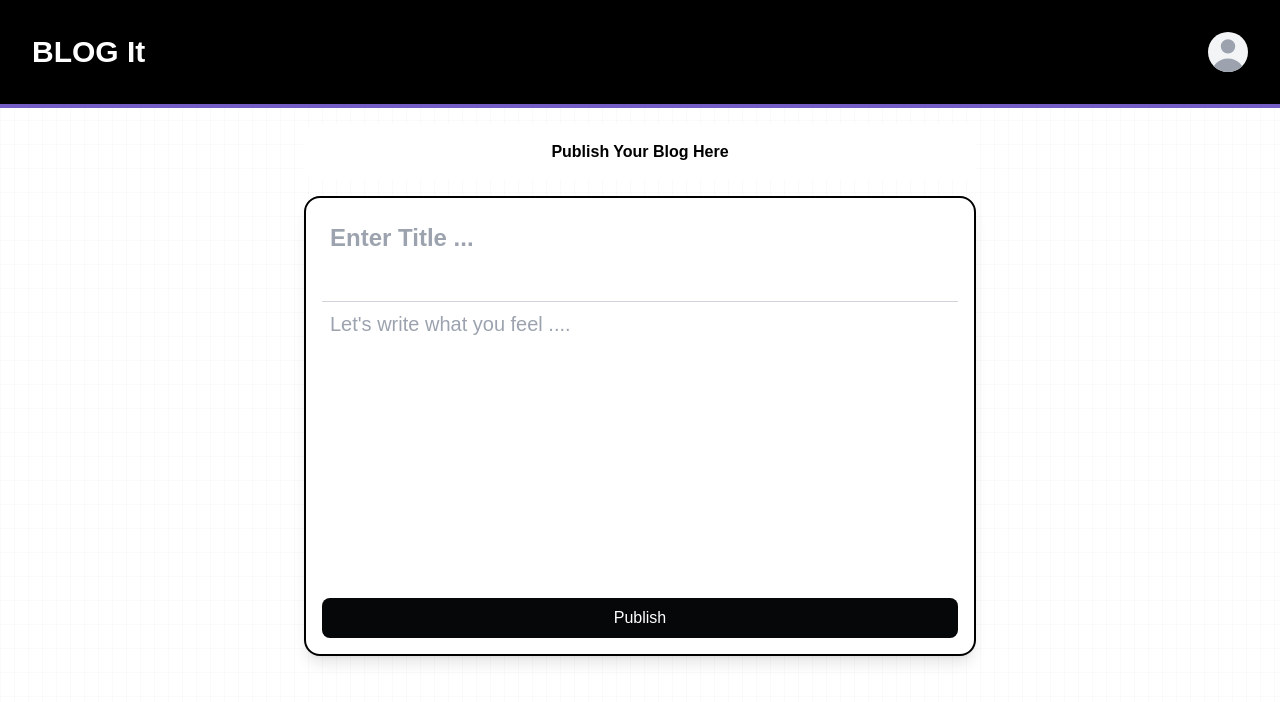
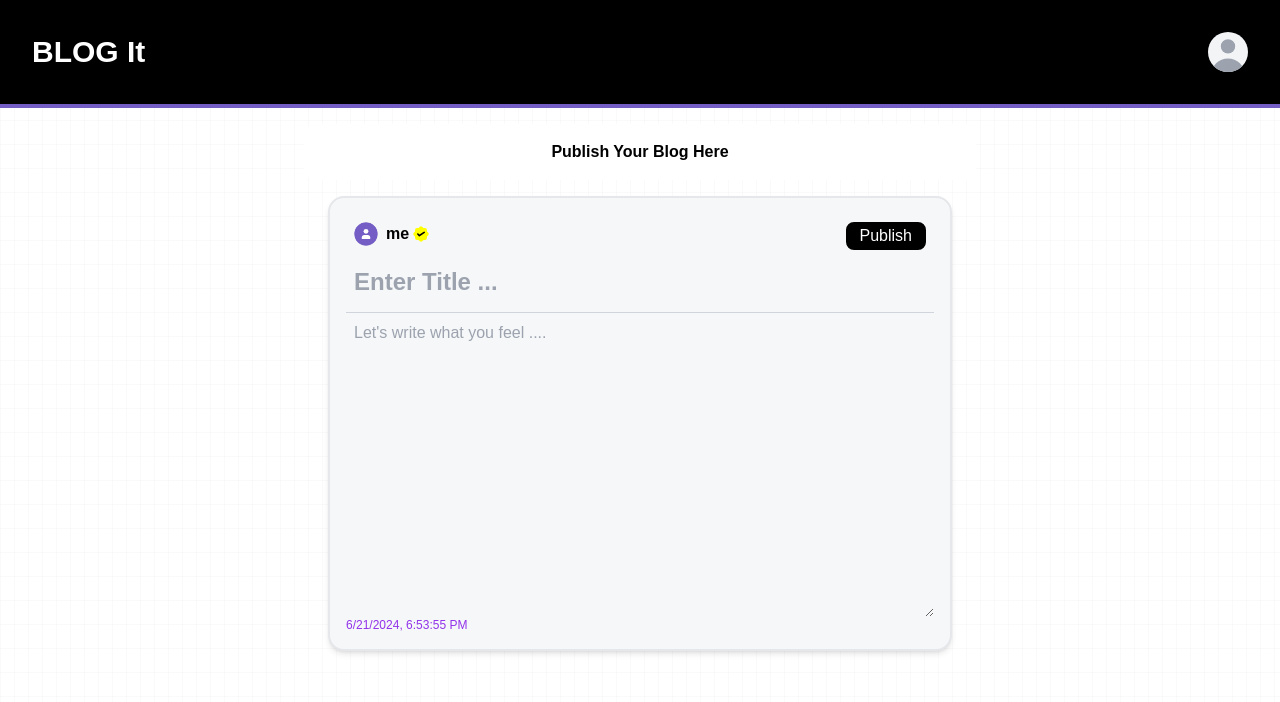
Before and after one commit to ImThanOs36/medium-blog, a React (Vite) app in the folder frontend/: page /publish in a window 1280 px wide. Shown: the top 702 px of the page. Built offline with nearby package versions, Linux system fonts and the light colour scheme; a web font is replaced by a local one.

Commit message:
publish route UI upgraded

```diff
--- a/frontend/src/components/BlogCards/BlogCard.tsx
+++ b/frontend/src/components/BlogCards/BlogCard.tsx
@@ -1,5 +1,5 @@
 
-import Dates from "../../ui/Dates"
+import Dates from "../../ui/CreatedDate"
 import Author from "../Author"
 
 
@@ -42,7 +42,7 @@ function BlogCard({
                 {updated ? <div className="text-xs font-medium">Updated</div> : ""}
                 </div>
                 <hr className="border-gray-300 "/>
-                <h2 className="text-2xl l capitalize font-extrabold font-satoshi">{title}</h2>
+                <h2 className="text-2xl  capitalize font-extrabold font-satoshi">{title}</h2>
                 <p className={`font-satoshi font-medium text-md text-gray-900 overflow-hidden w-full`}>{content.split('\n').map((line, index) => (
                     <p key={index}>
                         {line}
--- a/frontend/src/components/BlogCards/BlogsCard.tsx
+++ b/frontend/src/components/BlogCards/BlogsCard.tsx
@@ -1,6 +1,6 @@
 
 import { Link } from "react-router-dom"
-import Dates from "../../ui/Dates"
+import Dates from "../../ui/CreatedDate"
 import Author from "../Author"
 
 
--- a/frontend/src/components/BlogCards/ProfileBlogCard.tsx
+++ b/frontend/src/components/BlogCards/ProfileBlogCard.tsx
@@ -1,6 +1,6 @@
 
 import { Link, useNavigate } from "react-router-dom"
-import Dates from "../../ui/Dates"
+import Dates from "../../ui/CreatedDate"
 import StatusTag from "../../ui/StatusTag"
 import DeleteButton from "../../ui/DeleteButton"
 import EditButton from "../../ui/EditButton"
--- a/frontend/src/pages/Publish.tsx
+++ b/frontend/src/pages/Publish.tsx
@@ -7,6 +7,9 @@ import Appbar from "../components/Appbar";
 import { useQuery } from "@tanstack/react-query";
 import fetchBlogs from "../hooks/useBlog";
 import Loader from "../ui/Loader";
+import Author from "../components/Author";
+import Date from "../ui/Date";
+
 
 
 
@@ -70,17 +73,37 @@ function Publish() {
     <div className="min-h-screen">
       <Appbar isThat={false} />
       <div className="fixed inset-0 -z-10 h-full w-full bg-white bg-[linear-gradient(to_right,#8080800a_1px,transparent_1px),linear-gradient(to_bottom,#8080800a_1px,transparent_1px)] bg-[size:14px_24px]"></div>
+
+
+
+
+
+
       <div className="w-full p-4 flex justify-center flex-col items-center gap-4">
         <div className="bg-white w-full max-w-2xl flex justify-center p-4 rounded-xl font-clash_display font-semibold">
           {isEdit ? "Edit Your Blog Here" : "Publish Your Blog Here"}
         </div>
-        <form className="w-full max-w-2xl flex flex-col shadow-lg p-4 font-satoshi bg-white border-2 border-black rounded-2xl">
+        <form className="md:w-3/4 lg:w-2/4  p-4 flex flex-col  bg-[#F5F7F8] w-full border-2 border-gray-200  rounded-2xl shadow-md">
+          <div className="flex justify-between p-2">
+            <Author disable={true} author="me" />
+            <button
+              type="button"
+              className="font-satoshi text-white border-2 border-black hover:bg-[#050708]/90 max-w-28 font-medium rounded-lg bg-black px-3 text-center flex justify-center"
+              onClick={handleSubmit}
+            >
+              {loading ? (
+                <Loader />
+              ) : (
+                "Publish"
+              )}
+            </button>
+          </div>
           <div>
             <textarea
               name="title"
-              rows={0}
+              rows={1}
               id="title"
-              className="w-full text-black text-2xl capitalize font-extrabold font-satoshi border-none outline-none resize-none p-2"
+              className="text-2xl  capitalize font-extrabold font-satoshi border-none outline-none resize-none p-2 bg-[#F5F7F8]"
               placeholder="Enter title ..."
               value={post.title}
               onChange={(e) => setPostInputs({ ...post, title: e.target.value })}
@@ -89,23 +112,18 @@ function Publish() {
           </div>
           <textarea
             id="message"
-            rows={10}
-            className="font-medium text-xl text-gray-900 font-satoshi border-none outline-none resize-none p-2"
+            rows={12}
+            className="font-satoshi font-medium text-md text-gray-900 overflow-hidden w-full border-none outline-none  p-2 bg-[#F5F7F8] overflow-y-auto resize-z "
             placeholder="Let's write what you feel ...."
             value={post.content}
+
             onChange={(e) => setPostInputs({ ...post, content: e.target.value })}
           />
-          <button
-            type="button"
-            className="text-white bg-[#050708] hover:bg-[#050708]/90 max-w-25 font-medium rounded-lg text-base py-2 px-3 text-center flex justify-center"
-            onClick={handleSubmit}
-          >
-            {loading ? (
-              <Loader />
-            ) : (
-              "Publish"
-            )}
-          </button>
+
+          <div>
+            <Date/>
+          </div>
+
         </form>
       </div>
     </div>
--- /dev/null
+++ b/frontend/src/ui/Date.tsx
@@ -0,0 +1,30 @@
+const getCurrentDateFormatted = (): string => {
+  const now = new Date();
+
+  const month = now.getMonth() + 1; // Months are zero-based in JavaScript
+  const day = now.getDate();
+  const year = now.getFullYear();
+
+  let hours = now.getHours();
+  const minutes = now.getMinutes();
+  const seconds = now.getSeconds();
+
+  const isPM = hours >= 12;
+  hours = hours % 12 || 12; // Convert 24-hour format to 12-hour format, handling midnight as 12
+
+  const formattedDate = `${month}/${day}/${year}, ${hours}:${minutes.toString().padStart(2, '0')}:${seconds.toString().padStart(2, '0')} ${isPM ? 'PM' : 'AM'}`;
+
+  return formattedDate;
+};
+
+const formattedDate = getCurrentDateFormatted();
+
+const CurrentDateComponent = () => {
+  return (
+    <div className="font-satoshi text-xs font-medium text-purple-600 ">
+      <span>{formattedDate}</span>
+    </div>
+  );
+};
+
+export default CurrentDateComponent;
```
Also changed, not shown: frontend/src/App.css (line endings or trailing spaces), frontend/src/ui/CreatedDate.tsx (renamed from frontend/src/ui/Dates.tsx).
